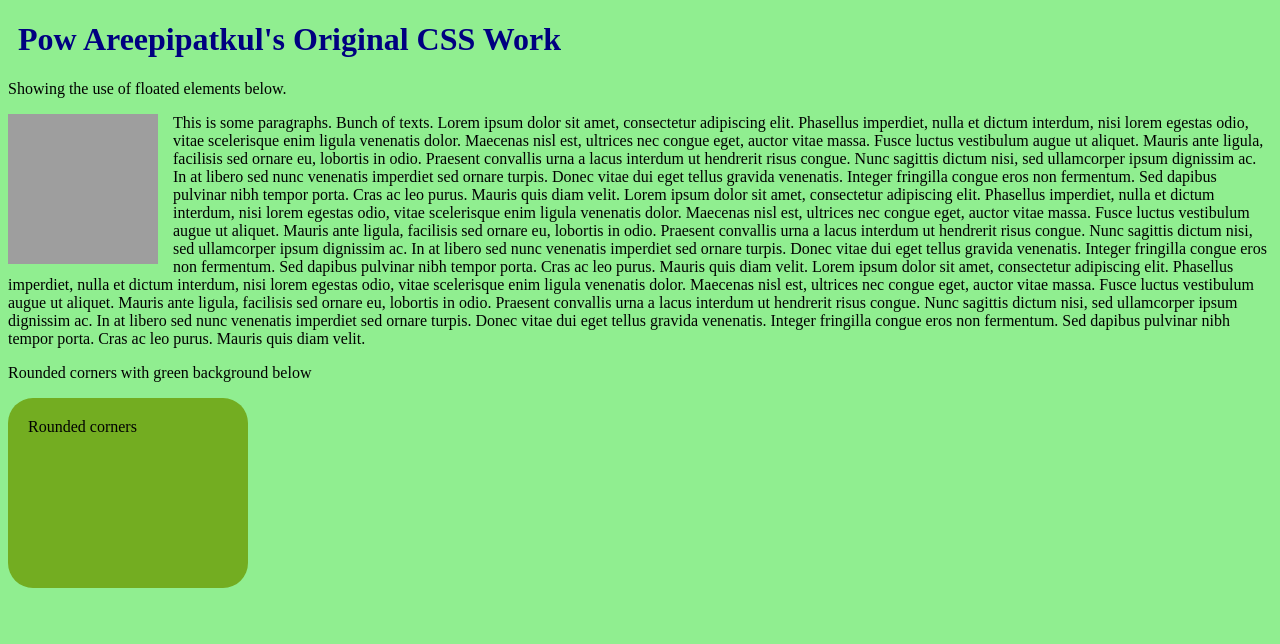
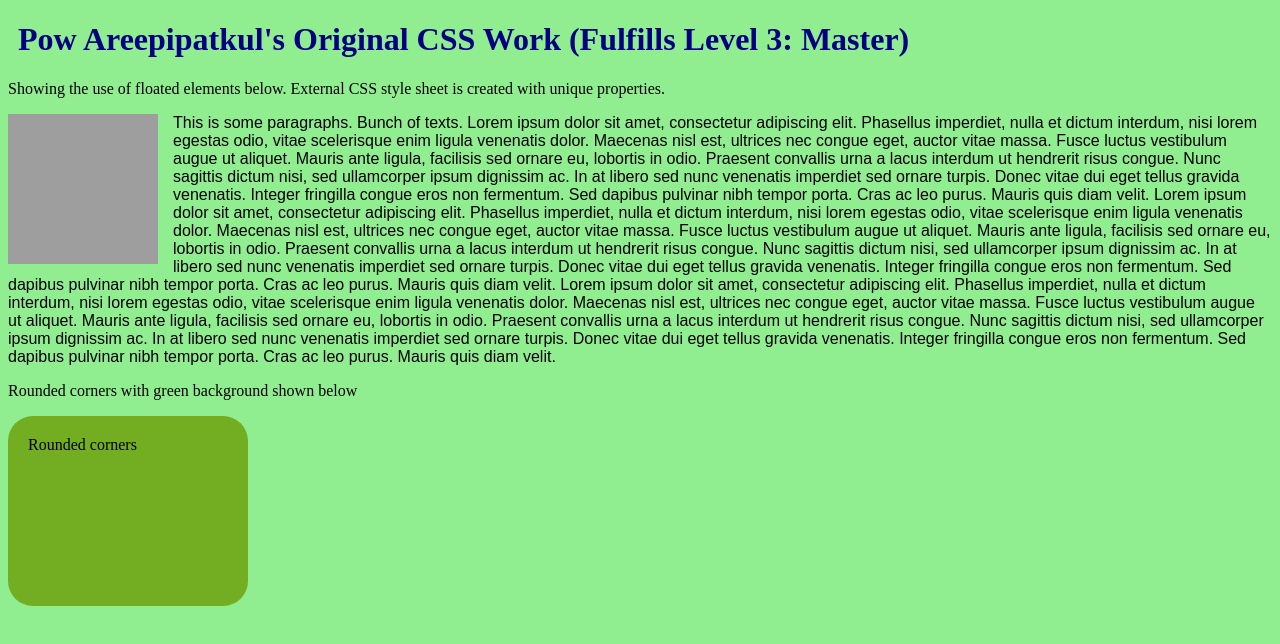
Before and after one commit to paree-1829432/paree-1829432.github.io, a plain HTML site: page someCss.html in a window 1280 px wide. Drawn offline with Linux system fonts and the light colour scheme; grey boxes are pictures that could not be loaded.

Commit message:
Add files via upload

```diff
--- a/someCss.html
+++ b/someCss.html
@@ -17,12 +17,17 @@
 		}
 		</style>
 
-	<h1>Pow Areepipatkul's Original CSS Work</h1>
+	<h1>Pow Areepipatkul's Original CSS Work (Fulfills Level 3: Master)</h1>
 
 	<body>
-	<p>Showing the use of floated elements below.</p>
+	<p>Showing the use of floated elements below. External CSS style sheet is created with unique properties.</p>
 
-	<p><img src="https://www.bigbend.edu/wp-content/uploads/academics/programs/engineering/UW-Logo.png"
+	<style>
+	p.arial {
+  		font-family: Arial, Helvetica, sans-serif;
+	}
+	</style>
+	<p class ="arial"><img src="https://www.bigbend.edu/wp-content/uploads/academics/programs/engineering/UW-Logo.png"
 	title="UW Logo" style="width:150px;height:150px;margin-right:15px;">
 	This is some paragraphs. Bunch of texts. Lorem ipsum dolor sit amet, consectetur adipiscing elit.
 	Phasellus imperdiet, nulla et dictum interdum, nisi lorem egestas odio, vitae scelerisque enim ligula venenatis dolor.
@@ -55,7 +60,7 @@
 		}
 	</style>
 
-	<p>Rounded corners with green background below</p>
+	<p>Rounded corners with green background shown below</p>
 	<p id="roundedcorners">Rounded corners</p>
 	</body>
 </html>
```
